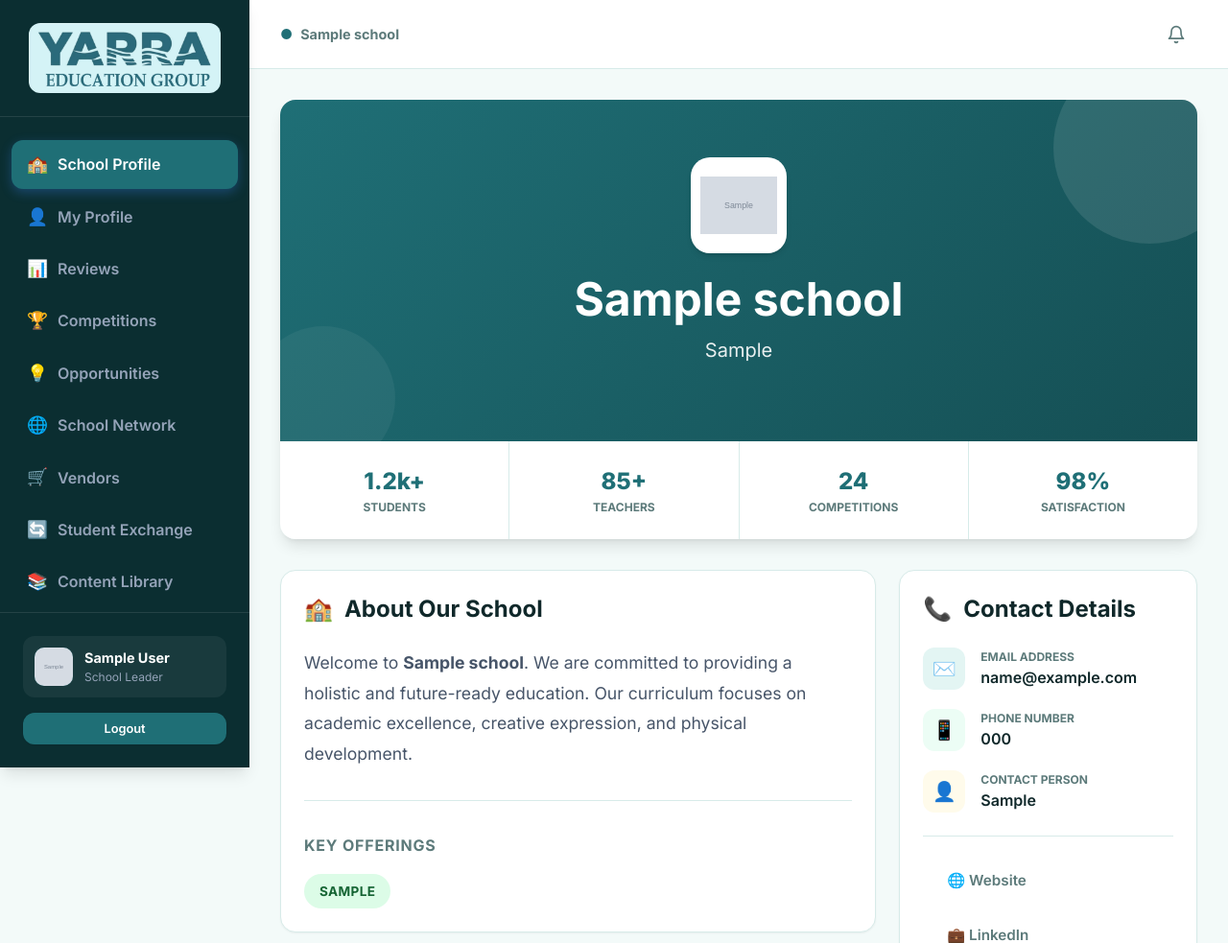
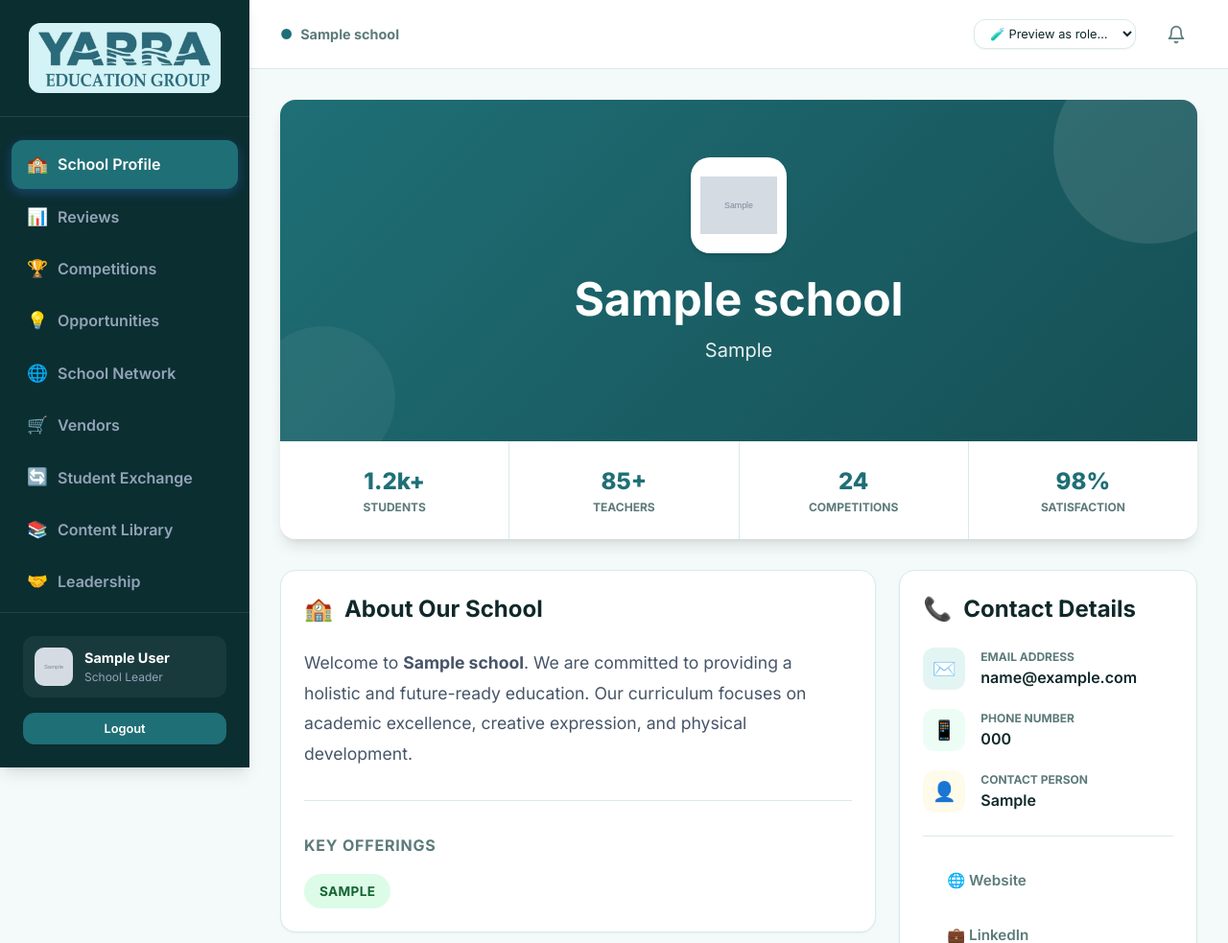
Before and after one commit to chelli-cloud/Yarra, a Django app: page /school-profile/ in a window 1280 px wide. Shown: the top 983 px of the page at 96% size. Run offline with Django 5.2, Linux system fonts and the light colour scheme; a user stored in the database is signed in; tables that the repository leaves empty hold one stand-in row (values such as "Sample post"); grey boxes marked "Sample" are stand-in pictures; data that the repository does not hold is empty.

Commit message:
Remove My Profile, add Super Admin role-preview testing tool
- Removes the My Profile page entirely (view, URL, template, nav
  link) and strips the personal-detail Profile fields (DOB, contact
  numbers, ID numbers, addresses, academic fields) that existed only
  to serve it. profile_picture is kept since the sidebar avatar still
  uses it.
- Adds a Super Admin-only role-preview tool: a dropdown in the top
  bar logs the Super Admin in as a representative user of the chosen
  role (School Leader/Admin/PL Teacher/Teacher/Student) to click
  through the app exactly as that role sees it, with a persistent
  banner and one-click "Return to Super Admin". Only real superusers
  (or someone already mid-preview) can trigger it -- verified no
  privilege escalation path exists for ordinary users.
- Regenerates Yarra_User_Manual.pdf with the My Profile module
  removed and subsequent modules renumbered.

Co-Authored-By: Claude Sonnet 5 <noreply@anthropic.com>

```diff
--- a/templates/base.html
+++ b/templates/base.html
@@ -459,9 +459,6 @@
                 <a href="{% url 'school_profile' %}" class="nav-link">
                     <span class="nav-icon">🏫</span> School Profile
                 </a>
-                <a href="{% url 'my_profile' %}" class="nav-link">
-                    <span class="nav-icon">👤</span> My Profile
-                </a>
                 <a href="{% url 'review_dashboard' %}" class="nav-link">
                     <span class="nav-icon">📊</span> Reviews
                 </a>
@@ -539,6 +536,19 @@
                     <span style="color: var(--primary)">●</span> {{ user_school.name }}
                 </div>
                 <div style="display: flex; gap: 20px; align-items: center;">
+                    {% if can_switch_role %}
+                    <form method="post" action="{% url 'switch_role' %}" style="margin: 0;">
+                        {% csrf_token %}
+                        <select name="role" onchange="if(this.value){this.form.submit();}" style="padding: 6px 12px; font-size: 0.8rem; width: auto;">
+                            <option value="">🧪 Preview as role…</option>
+                            <option value="school_leader">School Leader</option>
+                            <option value="admin">Admin</option>
+                            <option value="pl_teacher">PL Teacher</option>
+                            <option value="teacher">Teacher</option>
+                            <option value="student">Student</option>
+                        </select>
+                    </form>
+                    {% endif %}
                     <!-- Notification Dropdown -->
                     <div class="notif-container">
                         <button type="button" class="notif-link" id="notif-toggle" style="background: none; border: none; cursor: pointer;">
@@ -578,6 +588,16 @@
                     </div>
                 </div>
             </header>
+
+            {% if is_role_preview %}
+            <div style="background: #FEF3C7; border-bottom: 1px solid #FDE68A; padding: 10px 32px; display: flex; justify-content: space-between; align-items: center; font-size: 0.85rem; font-weight: 600; color: #92400E;">
+                <span>🧪 Previewing as {{ user_profile.get_role_display }} ({{ user_school.name }}) — Super Admin: {{ role_preview_admin.username|default:"unknown" }}</span>
+                <form method="post" action="{% url 'return_to_admin' %}" style="margin: 0;">
+                    {% csrf_token %}
+                    <button type="submit" class="button ghost" style="padding: 4px 12px; font-size: 0.8rem; color: #92400E;">Return to Super Admin</button>
+                </form>
+            </div>
+            {% endif %}
 
             <main class="page">
                 {% if messages %}
--- a/tenants/context_processors.py
+++ b/tenants/context_processors.py
@@ -1,3 +1,4 @@
+from django.contrib.auth.models import User
 from .models import Notification, Profile
 
 
@@ -28,3 +29,22 @@ def school_context(request):
         'user_profile': profile,
         'user_school': profile.school,
     }
+
+
+def role_preview_context(request):
+    """Drives the Super Admin 'preview as role' testing tool: whether the
+    switcher should render, and -- if currently previewing -- who to show
+    the 'Return to Super Admin' banner for."""
+    if not request.user.is_authenticated:
+        return {}
+
+    impersonator_id = request.session.get('impersonator_id')
+    if not impersonator_id:
+        return {'can_switch_role': request.user.is_superuser}
+
+    impersonator = User.objects.filter(pk=impersonator_id, is_superuser=True).first()
+    return {
+        'can_switch_role': True,
+        'is_role_preview': True,
+        'role_preview_admin': impersonator,
+    }
--- a/tenants/models.py
+++ b/tenants/models.py
@@ -157,35 +157,9 @@ class Profile(models.Model):
         ('student', 'Student'),
     ])
 
-    # Profile Customization
+    # Profile picture is still used for the sidebar avatar, kept even after
+    # removing the My Profile page (set via Django Admin now).
     profile_picture = models.ImageField(upload_to='profile_pics/', blank=True, null=True)
-
-    # Basic Information (from images)
-    date_of_birth = models.DateField(null=True, blank=True)
-    mobile_no = models.CharField(max_length=15, blank=True)
-    alternate_mobile_no = models.CharField(max_length=15, blank=True)
-    emergency_contact_no = models.CharField(max_length=15, blank=True)
-    gender = models.CharField(max_length=10, choices=[('Male', 'Male'), ('Female', 'Female'), ('Other', 'Other')], blank=True)
-    blood_group = models.CharField(max_length=5, blank=True)
-    nationality = models.CharField(max_length=50, default='Indian')
-    religion = models.CharField(max_length=50, blank=True)
-    category = models.CharField(max_length=50, blank=True, help_text="e.g. BC, MBC, General")
-
-    # Other Information
-    aadhaar_no = models.CharField(max_length=12, blank=True)
-    pan_no = models.CharField(max_length=10, blank=True)
-    languages_known = models.CharField(max_length=200, blank=True)
-    extra_curricular = models.TextField(blank=True)
-
-    # Academic Context
-    campus = models.CharField(max_length=100, blank=True)
-    grade = models.CharField(max_length=50, blank=True, help_text="e.g. Grade 10")
-    section = models.CharField(max_length=50, blank=True, help_text="e.g. Section A")
-    admission_date = models.DateField(null=True, blank=True)
-
-    # Address
-    permanent_address = models.TextField(blank=True)
-    current_address = models.TextField(blank=True)
 
     class Meta:
         indexes = [
--- a/tenants/urls.py
+++ b/tenants/urls.py
@@ -8,7 +8,6 @@ urlpatterns = [
     path('school-profile/', views.school_profile, name='school_profile'),
     path('school-profile/<int:pk>/', views.school_profile, name='school_profile_detail'),
     path('master/', views.master_dashboard, name='master_dashboard'),
-    path('my-profile/', views.my_profile, name='my_profile'),
     path('school-review/', views.review_dashboard, name='review_dashboard'),
     path('school-review/create/', views.create_review_cycle, name='create_review_cycle'),
     path('network/', views.school_network, name='school_network'),
@@ -23,4 +22,6 @@ urlpatterns = [
     path('schools/complete-profile/', views.complete_school_profile, name='complete_school_profile'),
     path('users/', views.user_management, name='user_management'),
     path('payments/record/', views.record_payment, name='record_payment'),
+    path('testing/switch-role/', views.switch_role, name='switch_role'),
+    path('testing/return-to-admin/', views.return_to_admin, name='return_to_admin'),
 ]
--- a/tenants/views.py
+++ b/tenants/views.py
@@ -28,49 +28,6 @@ REVIEW_EDIT_ROLES = ['school_leader', 'admin', 'pl_teacher']
 LEADERSHIP_ROLES = ['school_leader', 'admin']
 MAX_ADMINS_PER_SCHOOL = 2
 MAX_TEACHERS_PER_SCHOOL = 5
-
-@login_required
-def my_profile(request):
-    """Module: My Profile - personal details management."""
-    try:
-        profile = request.user.profile
-    except Profile.DoesNotExist:
-        if request.user.is_superuser:
-            return redirect('/admin/tenants/profile/add/')
-        return render(request, 'tenants/access_denied.html', {'message': 'Profile missing.'})
-
-    if request.method == 'POST':
-        profile.date_of_birth = request.POST.get('date_of_birth') or None
-        profile.mobile_no = request.POST.get('mobile_no', '')
-        profile.alternate_mobile_no = request.POST.get('alternate_mobile_no', '')
-        profile.emergency_contact_no = request.POST.get('emergency_contact_no', '')
-        profile.gender = request.POST.get('gender', '')
-        profile.blood_group = request.POST.get('blood_group', '')
-        profile.nationality = request.POST.get('nationality', 'Indian')
-        profile.religion = request.POST.get('religion', '')
-        profile.category = request.POST.get('category', '')
-        profile.aadhaar_no = request.POST.get('aadhaar_no', '')
-        profile.pan_no = request.POST.get('pan_no', '')
-        profile.languages_known = request.POST.get('languages_known', '')
-        profile.extra_curricular = request.POST.get('extra_curricular', '')
-        profile.permanent_address = request.POST.get('permanent_address', '')
-        profile.current_address = request.POST.get('current_address', '')
-
-        # Academic details (only updated if student)
-        if profile.role == 'student':
-            profile.grade = request.POST.get('grade', '')
-            profile.section = request.POST.get('section', '')
-            profile.campus = request.POST.get('campus', '')
-            profile.admission_date = request.POST.get('admission_date') or None
-
-        if request.FILES.get('profile_picture'):
-            profile.profile_picture = request.FILES['profile_picture']
-
-        profile.save()
-        messages.success(request, "Your profile has been updated successfully.")
-        return redirect('my_profile')
-
-    return render(request, 'tenants/my_profile.html', {'profile': profile})
 
 @login_required
 def leadership_connect(request):
@@ -534,3 +491,53 @@ def create_review_cycle(request):
         )
         return redirect(f"{reverse('review_dashboard')}?cycle_id={review_cycle.pk}")
     return render(request, 'tenants/review_cycle_form.html', {'school': profile.school})
+
+
+@login_required
+def switch_role(request):
+    """Super Admin testing tool: log in as a representative user of the chosen
+    role to preview modules the way that role sees them. Only a real Super
+    Admin, or someone already mid-preview, can use this -- it is not a way
+    for an ordinary user to escalate privileges."""
+    already_previewing = bool(request.session.get('impersonator_id'))
+    if not (request.user.is_superuser or already_previewing):
+        return render(request, 'tenants/access_denied.html', status=403)
+
+    if request.method != 'POST':
+        return redirect('school_profile')
+
+    role = request.POST.get('role')
+    valid_roles = dict(Profile._meta.get_field('role').choices)
+    if role not in valid_roles:
+        messages.error(request, "Invalid role selected.")
+        return redirect('school_profile')
+
+    target_profile = Profile.objects.filter(role=role).select_related('user', 'school').order_by('school__name').first()
+    if not target_profile:
+        messages.error(request, f"No {valid_roles[role]} account exists yet to preview.")
+        return redirect('school_profile')
+
+    # login() flushes the session when the authenticated user changes, so the
+    # original Super Admin id must be captured before the call and restored after.
+    original_id = request.session.get('impersonator_id') or request.user.pk
+    login(request, target_profile.user, backend='django.contrib.auth.backends.ModelBackend')
+    request.session['impersonator_id'] = original_id
+    messages.info(request, f"Previewing as {target_profile.get_role_display()} at {target_profile.school.name}.")
+    return redirect('school_profile')
+
+
+@login_required
+def return_to_admin(request):
+    """Leave role-preview mode and restore the original Super Admin session."""
+    original_id = request.session.get('impersonator_id')
+    if not original_id:
+        return redirect('school_profile')
+
+    original_user = User.objects.filter(pk=original_id, is_superuser=True).first()
+    if not original_user:
+        messages.error(request, "Could not restore your Super Admin session.")
+        return redirect('school_profile')
+
+    login(request, original_user, backend='django.contrib.auth.backends.ModelBackend')
+    messages.success(request, "Back to Super Admin.")
+    return redirect('master_dashboard')
--- a/yarra/settings.py
+++ b/yarra/settings.py
@@ -113,6 +113,7 @@ TEMPLATES = [
                 'django.contrib.messages.context_processors.messages',
                 'tenants.context_processors.notification_context',
                 'tenants.context_processors.school_context',
+                'tenants.context_processors.role_preview_context',
             ],
         },
     },
```
Also changed, not shown: scripts/generate_user_manual.py (+12 -28 lines), tenants/management/commands/seed_data.py (+0 -8 lines), tenants/templates/tenants/my_profile.html (deleted, +0 -144 lines), tenants/migrations/0016_remove_profile_aadhaar_no_and_more.py (added), 1 other file.
